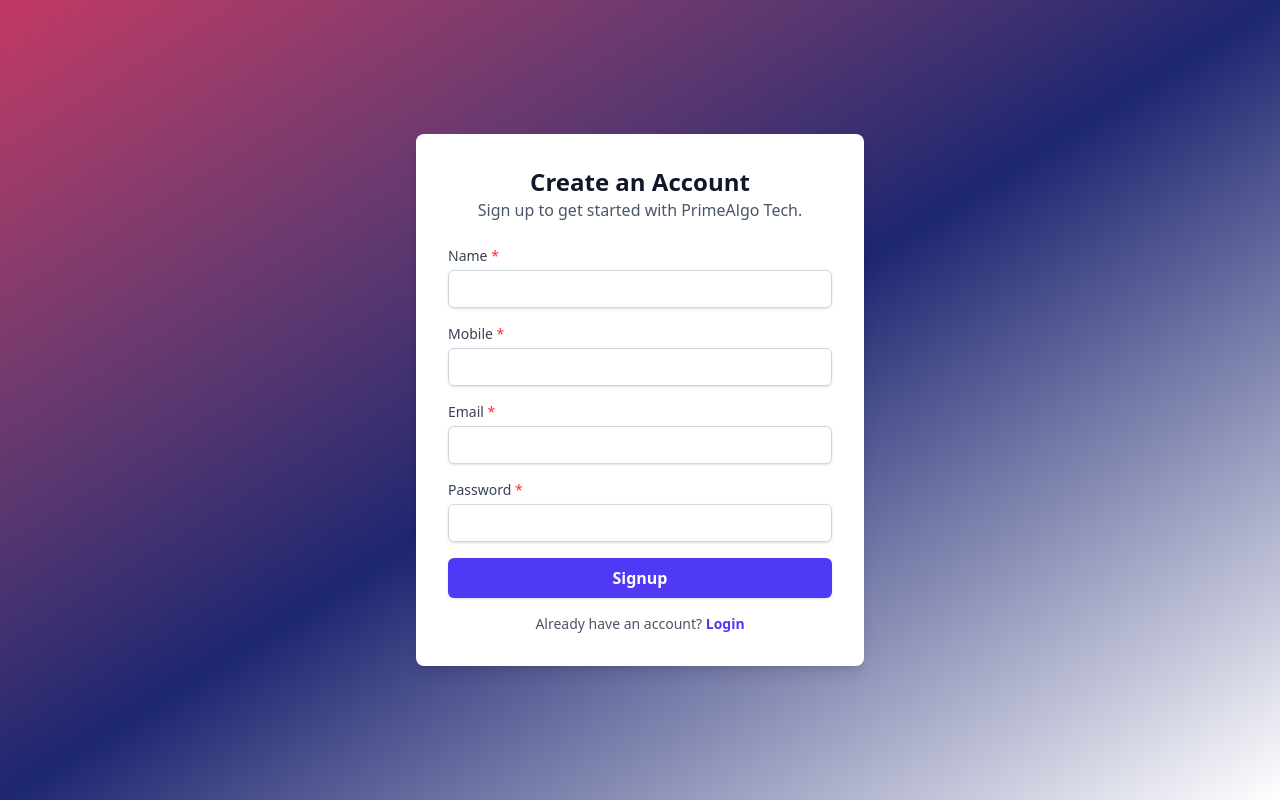
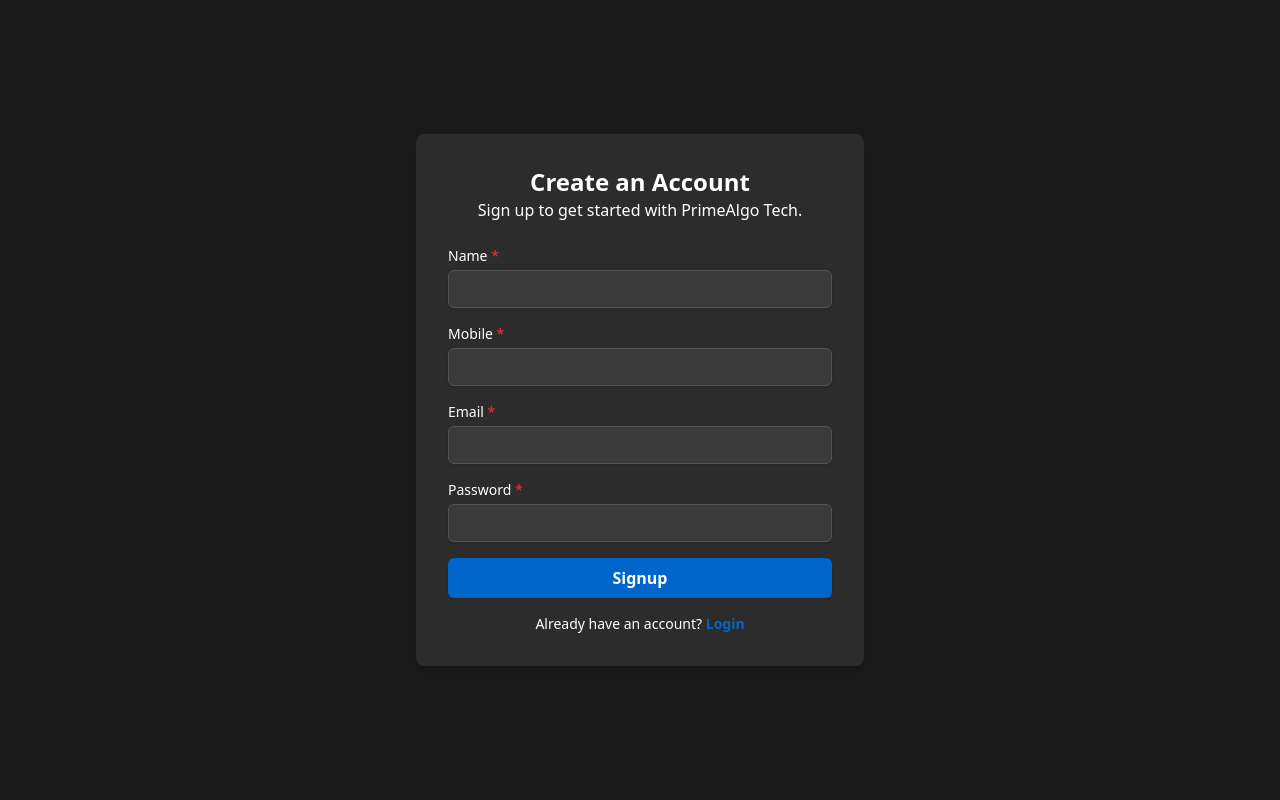
Before and after one commit to palbijewar/whitelabel, a React (Vite) app: page /register in a window 1280 px wide. Built offline with nearby package versions, Linux system fonts and the light colour scheme.

Commit message:
added: theme in cookies for login and signup page

```diff
--- a/package.json
+++ b/package.json
@@ -13,6 +13,7 @@
     "@tailwindcss/vite": "^4.0.11",
     "axios": "^1.8.2",
     "framer-motion": "^12.4.10",
+    "js-cookie": "^3.0.5",
     "react": "^19.0.0",
     "react-dom": "^19.0.0",
     "react-hot-toast": "^2.5.2",
@@ -22,6 +23,7 @@
   },
   "devDependencies": {
     "@eslint/js": "^9.21.0",
+    "@types/js-cookie": "^3.0.6",
     "@types/react": "^19.0.10",
     "@types/react-dom": "^19.0.4",
     "@vitejs/plugin-react": "^4.3.4",
--- /dev/null
+++ b/src/hooks/useFetchTheme.ts
@@ -0,0 +1,66 @@
+import { useState, useEffect } from "react";
+import Cookies from "js-cookie";
+import interceptorInstance from "../middleware/interceptors";
+
+interface ThemeData {
+  theme: string;
+  colors: {
+    primary: string;
+    secondary: string;
+    accent: string;
+  };
+  fonts: {
+    heading: string;
+    body: string;
+  };
+}
+
+const defaultTheme: ThemeData = {
+  theme: "dark",
+  colors: {
+    primary: "#0066cc",
+    secondary: "#f5f5f5",
+    accent: "#ff9900",
+  },
+  fonts: {
+    heading: "Roboto",
+    body: "Open Sans",
+  },
+};
+
+export default function useFetchTheme() {
+  const [theme, setTheme] = useState<ThemeData>(defaultTheme);
+  const [loading, setLoading] = useState(true);
+
+  useEffect(() => {
+    const fetchTheme = async () => {
+      try {
+        const host_id = Cookies.get("host_id");
+
+        if (!host_id) {
+          console.warn("No host_id found in cookies. Using default theme.");
+          setTheme(defaultTheme);
+          setLoading(false);
+          return;
+        }
+
+        const response = await interceptorInstance.get(`/hosts/${host_id}/template`);
+
+        if (response.data.status === "success") {
+          const parsedTheme = JSON.parse(response.data.data.template);
+          setTheme(parsedTheme);
+        } else {
+          console.error("Failed to fetch theme:", response.data.message);
+        }
+      } catch (error) {
+        console.error("Error fetching theme:", error);
+      } finally {
+        setLoading(false);
+      }
+    };
+
+    fetchTheme();
+  }, []);
+
+  return { theme, loading };
+}
--- a/src/pages/login/Login.tsx
+++ b/src/pages/login/Login.tsx
@@ -6,14 +6,13 @@
 import { loginService } from "./services";
 import toast from "react-hot-toast";
 import { AxiosError } from "axios";
+import useFetchTheme from "../../hooks/useFetchTheme";
 
 function Login() {
   const navigate = useNavigate();
+  const { theme, loading } = useFetchTheme();
   const [isLoading, setIsLoading] = useState(false);
-  const [formData, setFormData] = useState<loginTypes>({
-    username: "",
-    password: "",
-  });
+  const [formData, setFormData] = useState<loginTypes>({ username: "", password: "" });
 
   const submitHandler = async (e: React.FormEvent) => {
     e.preventDefault();
@@ -26,9 +25,8 @@
       }
     } catch (error: unknown) {
       if (error instanceof AxiosError) {
-        toast.error(error.response?.data?.message || "Signup failed. Please try again.");
+        toast.error(error.response?.data?.message || "Login failed. Please try again.");
       } else {
-        console.error("Unexpected error:", error);
         toast.error("An unexpected error occurred.");
       }
     } finally {
@@ -36,88 +34,55 @@
     }
   };
 
+  if (loading) return <Loader />;
+
   return (
     <motion.div
       initial={{ opacity: 0 }}
       animate={{ opacity: 1 }}
-      exit={{ opacity: 0 }}
-      className="flex min-h-screen items-center justify-center bg-gradient-to-br from-[#C33764] via-[#1D2671] px-4 sm:px-6 lg:px-8"
+      className="flex min-h-screen items-center justify-center px-4 sm:px-6 lg:px-8"
+      style={{
+        background: theme.theme === "dark" ? "#1D2671" : theme.colors.secondary,
+      }}
     >
       <motion.div
-        initial={{ y: 50, opacity: 0 }}
-        animate={{ y: 0, opacity: 1 }}
-        transition={{ duration: 0.5, ease: "easeOut" }}
-        className="relative z-10 w-full max-w-md sm:max-w-lg md:max-w-xl lg:max-w-md min-h-[500px] flex flex-col justify-center p-6 sm:p-8 bg-white rounded-lg shadow-lg"
-      >
-        <motion.h2
+        className="w-full max-w-md p-6 bg-white rounded-lg shadow-lg"
         initial={{ y: -20, opacity: 0 }}
         animate={{ y: 0, opacity: 1 }}
-          transition={{ delay: 0.2, duration: 0.5 }}
-          className="text-center text-2xl sm:text-3xl font-bold text-gray-900"
       >
+        <h2 className="text-center text-2xl font-bold" style={{ color: theme.colors.primary }}>
           Let's Get Started
-        </motion.h2>
-        <p className="text-center text-gray-600 text-sm sm:text-base">Sign in to continue to PrimeAlgo Tech.</p>
-
-        <motion.div
-          initial={{ scale: 0.9, opacity: 0 }}
-          animate={{ scale: 1, opacity: 1 }}
-          transition={{ delay: 0.3, duration: 0.5 }}
-          className="mt-4 p-4 bg-gray-100 border-l-4 border-indigo-600 rounded-md"
-        >
-          <p className="text-sm font-semibold text-gray-800">Note!</p>
-          <p className="text-sm text-gray-600">Customer Support: +91-8602988771</p>
-        </motion.div>
+        </h2>
+        <p className="text-center text-gray-600">Sign in to continue.</p>
 
         <form className="mt-6 space-y-4" onSubmit={submitHandler}>
-          <div>
-            <label htmlFor="username" className="block text-sm font-medium text-gray-700">
-              Username (Email / Phone) <span className="text-red-500">*</span>
-            </label>
           <input
             id="username"
             name="username"
-              className="mt-1 block w-full rounded-md border border-gray-300 px-3 py-2 text-gray-900 shadow-sm focus:border-indigo-500 focus:ring-indigo-500 sm:text-sm"
+            className="mt-1 block w-full rounded-md border px-3 py-2 text-gray-900 shadow-sm"
             type="text"
             required
-              autoComplete="username"
+            placeholder="Username"
             value={formData.username}
-              onChange={(e) =>
-                setFormData((prev) => ({ ...prev, username: e.target.value }))
-              }
+            onChange={(e) => setFormData((prev) => ({ ...prev, username: e.target.value }))}
           />
-          </div>
 
-          <div>
-            <div className="flex justify-between">
-              <label htmlFor="password" className="block text-sm font-medium text-gray-700">
-                Password <span className="text-red-500">*</span>
-              </label>
-              <a
-                onClick={() => navigate("/forgot-password")}
-                className="text-sm font-semibold text-indigo-600 hover:text-indigo-500 cursor-pointer"
-              >
-                Forgot password?
-              </a>
-            </div>
           <input
             id="password"
             name="password"
-              className="mt-1 block w-full rounded-md border border-gray-300 px-3 py-2 text-gray-900 shadow-sm focus:border-indigo-500 focus:ring-indigo-500 sm:text-sm"
+            className="mt-1 block w-full rounded-md border px-3 py-2 text-gray-900 shadow-sm"
             type="password"
             required
-              autoComplete="current-password"
+            placeholder="Password"
             value={formData.password}
-              onChange={(e) =>
-                setFormData((prev) => ({ ...prev, password: e.target.value }))
-              }
+            onChange={(e) => setFormData((prev) => ({ ...prev, password: e.target.value }))}
           />
-          </div>
 
           <motion.button
             type="submit"
+            className="w-full rounded-md px-4 py-2 text-white font-semibold shadow"
+            style={{ background: theme.colors.primary }}
             whileTap={{ scale: 0.95 }}
-            className="w-full rounded-md bg-indigo-600 px-4 py-2 text-white font-semibold shadow hover:bg-indigo-500 focus:outline-none focus:ring-2 focus:ring-indigo-500 focus:ring-offset-2 flex items-center justify-center gap-2 text-center"
           >
             {!isLoading ? "Login" : <Loader />}
           </motion.button>
--- a/src/pages/signup/Signup.tsx
+++ b/src/pages/signup/Signup.tsx
@@ -6,9 +6,12 @@
 import { signUpUser } from "./services";
 import toast from "react-hot-toast";
 import { AxiosError } from "axios";
+import useFetchTheme from "../../hooks/useFetchTheme";
 
 function Signup() {
     const navigate = useNavigate();
+    const { theme, loading } = useFetchTheme();
+
     const [isLoading, setIsLoading] = useState<boolean>(false);
     const [formData, setFormData] = useState<signUpTypes>({
         email: "",
@@ -38,32 +41,66 @@
         setIsLoading(false);
     };
 
+    if (loading) return <Loader />;
+
+    const defaultTheme = {
+        theme: "light",
+        colors: {
+            primary: "#0066cc",
+            secondary: "#f5f5f5",
+            accent: "#ff9900"
+        }
+    };
+
+    const currentTheme = theme?.colors ? theme : defaultTheme;
+    const isDarkMode = theme?.theme === "dark";
+
     return (
         <motion.div
-            className="flex min-h-screen items-center justify-center bg-gradient-to-br from-[#C33764] via-[#1D2671] px-4 sm:px-6 lg:px-8"
+            className="flex min-h-screen items-center justify-center px-4 sm:px-6 lg:px-8"
+            style={{
+                backgroundColor: isDarkMode ? "#1A1A1A" : currentTheme.colors.secondary,
+                color: isDarkMode ? "#ffffff" : "#000000"
+            }}
             initial={{ opacity: 0 }}
             animate={{ opacity: 1 }}
             transition={{ duration: 0.5 }}
         >
             <motion.div
-                className="relative z-10 w-full max-w-md min-h-[500px] flex flex-col justify-center p-6 sm:p-8 bg-white rounded-lg shadow-lg"
+                className="relative z-10 w-full max-w-md min-h-[500px] flex flex-col justify-center p-6 sm:p-8 rounded-lg shadow-lg"
+                style={{
+                    backgroundColor: isDarkMode ? "#2C2C2C" : "#ffffff",
+                    color: isDarkMode ? "#ffffff" : "#000000"
+                }}
                 initial={{ y: -20, opacity: 0 }}
                 animate={{ y: 0, opacity: 1 }}
                 transition={{ duration: 0.5, ease: "easeOut" }}
             >
-                <h2 className="text-center text-2xl font-bold text-gray-900">Create an Account</h2>
-                <p className="text-center text-gray-600">Sign up to get started with PrimeAlgo Tech.</p>
+                <h2 className="text-center text-2xl font-bold">Create an Account</h2>
+                <p className="text-center text-sm sm:text-base">
+                    Sign up to get started with PrimeAlgo Tech.
+                </p>
 
                 <form className="mt-6 space-y-4 w-full" onSubmit={submitHandler}>
-                    {['name', 'mobile', 'email', 'password'].map((field, index) => (
-                        <motion.div key={field} initial={{ opacity: 0 }} animate={{ opacity: 1 }} transition={{ delay: 0.3 + index * 0.1 }}>
-                            <label htmlFor={field} className="block text-sm font-medium text-gray-700 capitalize">
-                                {field.replace('_', ' ')} <span className="text-red-500">*</span>
+                    {["name", "mobile", "email", "password"].map((field, index) => (
+                        <motion.div
+                            key={field}
+                            initial={{ opacity: 0 }}
+                            animate={{ opacity: 1 }}
+                            transition={{ delay: 0.3 + index * 0.1 }}
+                        >
+                            <label htmlFor={field} className="block text-sm font-medium capitalize">
+                                {field.replace("_", " ")} <span className="text-red-500">*</span>
                             </label>
                             <input
                                 id={field}
                                 name={field}
-                                className="mt-1 block w-full rounded-md border border-gray-300 px-3 py-2 text-gray-900 shadow-sm focus:border-indigo-500 focus:ring-indigo-500 sm:text-sm"
+                                className="mt-1 block w-full rounded-md border border-gray-300 px-3 py-2 text-gray-900 shadow-sm focus:ring-2 focus:ring-indigo-500 sm:text-sm"
+                                style={{
+                                    backgroundColor: isDarkMode ? "#3A3A3A" : "#ffffff",
+                                    color: isDarkMode ? "#ffffff" : "#000000",
+                                    borderColor: isDarkMode ? "#555" : "#ccc"
+                                }}
                                 type={field === "password" ? "password" : field === "email" ? "email" : "text"}
                                 required
                                 autoComplete={field}
@@ -74,7 +111,8 @@
 
                     <motion.button
                         type="submit"
-                        className="w-full rounded-md bg-indigo-600 px-4 py-2 text-white font-semibold shadow hover:bg-indigo-500 focus:outline-none focus:ring-2 focus:ring-indigo-500 focus:ring-offset-2 flex items-center justify-center gap-2"
+                        className="w-full rounded-md px-4 py-2 text-white font-semibold shadow flex items-center justify-center gap-2"
+                        style={{ backgroundColor: currentTheme.colors.primary }}
                         whileHover={{ scale: 1.05 }}
                         whileTap={{ scale: 0.95 }}
                     >
@@ -82,9 +120,13 @@
                     </motion.button>
                 </form>
 
-                <p className="mt-4 text-center text-sm text-gray-600">
-                    Already have an account?{' '}
-                    <button onClick={() => navigate("/login")} className="font-semibold text-indigo-600 hover:text-indigo-500">
+                <p className="mt-4 text-center text-sm">
+                    Already have an account?{" "}
+                    <button
+                        onClick={() => navigate("/login")}
+                        className="font-semibold hover:underline"
+                        style={{ color: currentTheme.colors.primary }}
+                    >
                         Login
                     </button>
                 </p>
```
Also changed, not shown: 1 other file (tests, documents, lock files or other folders). Lines whose indentation alone changed are shown as unchanged.
